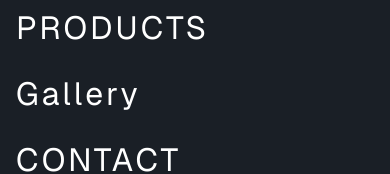
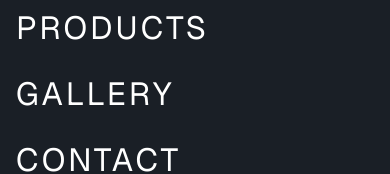
Before and after one commit to Destrezza-designs/Destrezza, a Next.js app: page /about in a window 390 px wide. Both pictures are taken after a click on the button 363 px from the left and 57 px from the top of the page. Shown: the part 262-436 px from the top of the page. Built offline with nearby package versions, Linux system fonts and the light colour scheme.

Commit message:
bug resolved

```diff
--- a/components/utils/Header.tsx
+++ b/components/utils/Header.tsx
@@ -106,7 +106,7 @@ const Header = () => {
                 <button onClick={() => router.push('/product')} >PRODUCTS</button>
               </li>
               <li className="cursor-pointer hover:text-yellow-400">
-                <button  onClick={() => router.push('/gallery')} >Gallery</button>
+                <button  onClick={() => router.push('/gallery')} >GALLERY</button>
               </li>
               <li className="cursor-pointer hover:text-yellow-400">
                 <button onClick={() => router.push('/contact')} >CONTACT</button>
--- a/src/app/gallery/page.tsx
+++ b/src/app/gallery/page.tsx
@@ -363,7 +363,7 @@ const page = () => {
             </div>
         </div>
 
-        <div className='m-[5px] flex flex-col gap-[5px]' >
+        <div className='m-[5px] lg:hidden flex flex-col gap-[5px]' >
             <Image blurDataURL='https://firebasestorage.googleapis.com/v0/b/fir-e4bcf.appspot.com/o/Wrk%2FLoader.png?alt=media&token=edd96dbd-3bd3-476b-86e2-e7b2afd1d600'
                 src={"https://firebasestorage.googleapis.com/v0/b/fir-e4bcf.appspot.com/o/Wrk%2FGallery1.jpg?alt=media&token=7daf5234-6e48-4c0d-b3e9-e1592b63ee20"}
                 alt={data[0].name}
```
